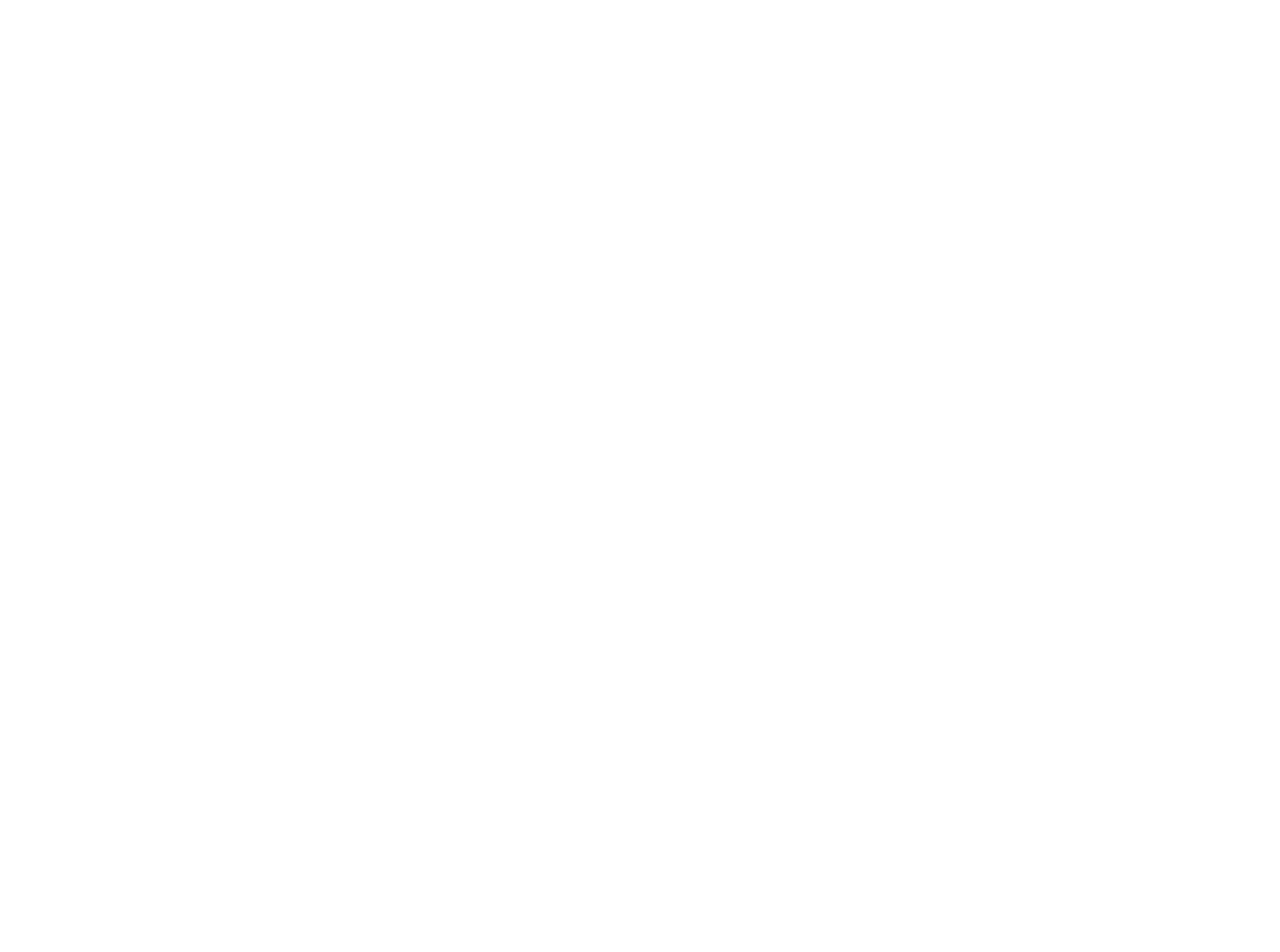
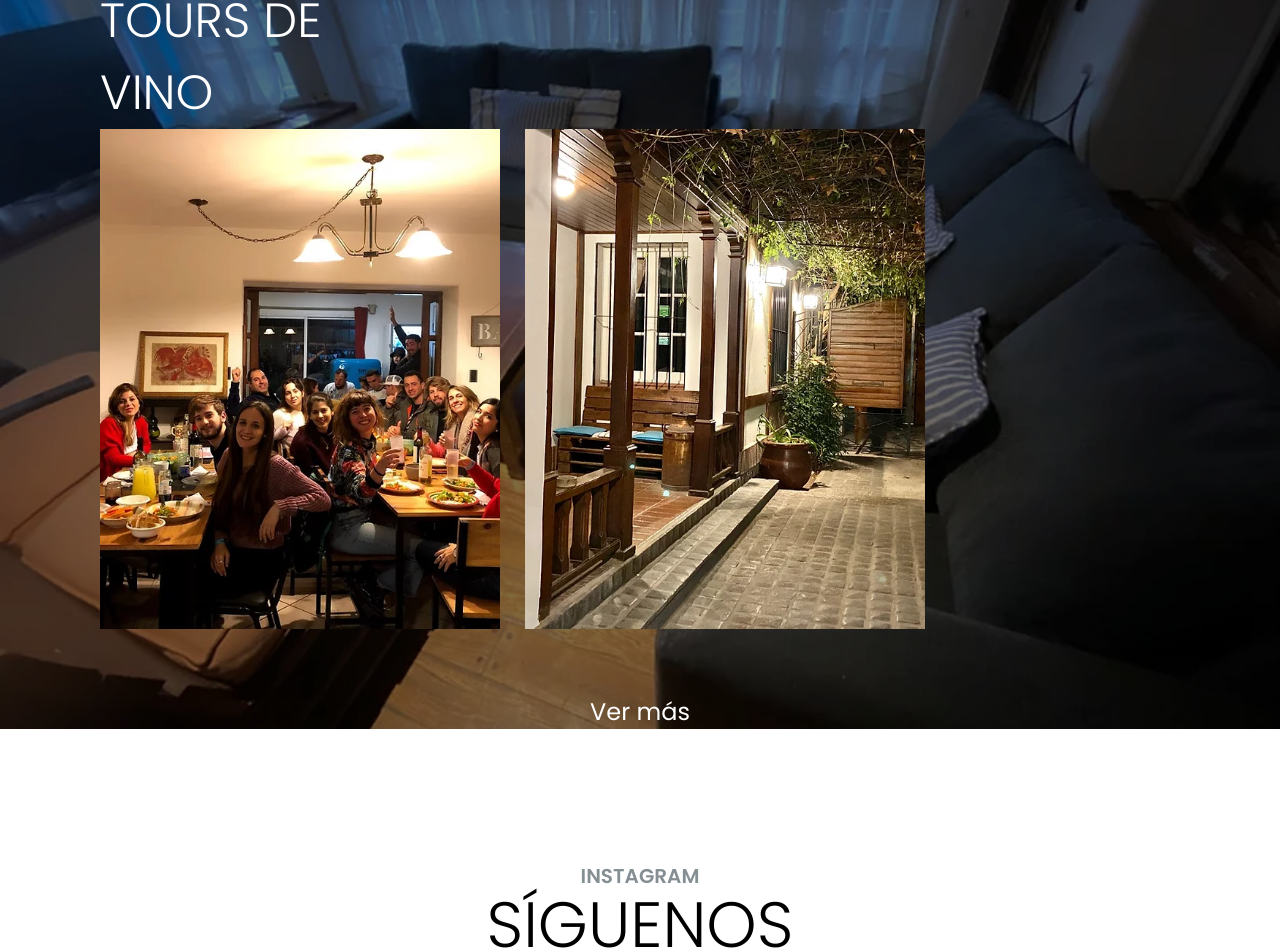
Before and after one commit to gino181099/gorila, a Next.js app: page / in a window 1280 px wide. Shown: the part 7240-8192 px from the top of the page. Before the commit the page ends 6927 px from the top, so only its background shows below. Built offline with nearby package versions, Linux system fonts and the light colour scheme.

Commit message:
actividades e instagram

```diff
--- /dev/null
+++ b/components/activities.js
@@ -0,0 +1,203 @@
+import Image from "next/image";
+import { useState } from "react";
+
+const Activities = () => {
+  const [show, setShow] = useState(false);
+  const showMore = () => {
+    setShow(!show);
+  };
+  return (
+    <section className="activities">
+      <div className="actitivities__title">
+        <h2>
+          <span>NUESTRAS</span>
+          <br />
+          ACTIVIDADES
+        </h2>
+      </div>
+      <div className="activities__container">
+        <div className="block">
+          <Image
+            src="/3.webp"
+            alt="Picture of the author"
+            layout="fill"
+            objectFit="cover"
+            style={{
+              top: "0",
+              left: "0",
+              position: "absolute",
+              height: "100%",
+              width: "100%",
+              opacity: 1,
+              filter: "brightness(0.5)",
+            }}
+          />
+          <div className="title__block">TOURS DE VINO</div>
+          <div className="cards__block">
+            <div className="card">
+              <Image
+                src="/2.webp"
+                alt="Picture of the author"
+                layout="fill"
+                objectFit="cover"
+                style={{
+                  top: "0",
+                  left: "0",
+                  position: "absolute",
+                  height: "100%",
+                  width: "100%",
+                  opacity: 1,
+                }}
+              />
+            </div>
+            <div className="card">
+              <Image
+                src="/1.webp"
+                alt="Picture of the author"
+                layout="fill"
+                objectFit="cover"
+                style={{
+                  top: "0",
+                  left: "0",
+                  position: "absolute",
+                  height: "100%",
+                  width: "100%",
+                  opacity: 1,
+                }}
+              />
+            </div>
+          </div>
+        </div>
+        {!show ? (
+          ""
+        ) : (
+          <div className="block">
+            <Image
+              src="/1.webp"
+              alt="Picture of the author"
+              layout="fill"
+              objectFit="cover"
+              style={{
+                top: "0",
+                left: "0",
+                position: "absolute",
+                height: "100%",
+                width: "100%",
+                opacity: 1,
+                filter: "brightness(0.5)",
+              }}
+            />
+            <div className="cards__block">
+              <div className="card">
+                <Image
+                  src="/3.webp"
+                  alt="Picture of the author"
+                  layout="fill"
+                  objectFit="cover"
+                  style={{
+                    top: "0",
+                    left: "0",
+                    position: "absolute",
+                    height: "100%",
+                    width: "100%",
+                    opacity: 1,
+                  }}
+                />
+              </div>
+              <div className="card">
+                <Image
+                  src="/2.webp"
+                  alt="Picture of the author"
+                  layout="fill"
+                  objectFit="cover"
+                  style={{
+                    top: "0",
+                    left: "0",
+                    position: "absolute",
+                    height: "100%",
+                    width: "100%",
+                    opacity: 1,
+                  }}
+                />
+              </div>
+            </div>
+            <div className="title__block">ACTIVIDADES</div>
+          </div>
+        )}
+
+        <button className="more" onClick={showMore}>
+          Ver {!show ? "más" : "menos"}
+        </button>
+      </div>
+      <style jsx>{`
+        .actitivities__title {
+          padding: 10px 0;
+          text-align: center;
+          color: white;
+          background-color: #151515;
+        }
+        .actitivities__title h2 {
+          font-size: 64px;
+          font-weight: 300;
+          text-align: center;
+          padding-bottom: 50px;
+          line-height: 100%;
+        }
+        .actitivities__title span {
+          font-size: 20px;
+          color: #858f93;
+          font-weight: 600;
+          line-height: 100%;
+          padding-bottom: 10px;
+        }
+        .activities__container {
+          position: relative;
+        }
+        .block {
+          padding: 100px;
+          display: flex;
+          flex-wrap: wrap;
+          align-items: center;
+          background-color: black;
+          color: white;
+          justify-content: space-between;
+          position: relative;
+        }
+        .cards__block {
+          display: flex;
+          gap: 25px;
+          flex-wrap: wrap;
+        }
+        .cards__block .card {
+          width: 400px;
+          max-width: 400px;
+          height: 500px;
+          position: relative;
+          display: flex;
+          flex-wrap: wrap;
+          overflow: hidden;
+        }
+        .title__block {
+          font-size: 48px;
+          max-width: 300px;
+          font-weight: 300;
+          position: relative;
+        }
+        .more {
+          color: white;
+          border: none;
+          outline: none;
+          background: transparent;
+          font-size: 24px;
+          position: absolute;
+          bottom: 0;
+          left: 50%;
+          transform: translateX(-50%);
+          cursor: pointer;
+        }
+      `}</style>
+    </section>
+  );
+};
+
+export default Activities;
--- /dev/null
+++ b/components/instagram.js
@@ -0,0 +1,42 @@
+import React from "react";
+
+const Instagram = () => {
+  return (
+    <section className="instagram">
+      <h2>
+        <span>INSTAGRAM</span>
+        <br />
+        SÍGUENOS
+      </h2>
+      <div className="images__instagram"></div>
+      <style jsx>{`
+        .instagram {
+          padding: 100px 0;
+        }
+        h2 {
+          font-size: 64px;
+          font-weight: 300;
+          text-align: center;
+          line-height: 100%;
+        }
+        span {
+          font-size: 20px;
+          color: #858f93;
+          font-weight: 600;
+          line-height: 100%;
+          padding-bottom: 10px;
+        }
+        .images__instagram {
+          display: flex;
+          width: calc(100vw - 200px);
+          margin: 100px auto 0;
+          background: black;
+          height: 250px;
+          overflow: hidden;
+        }
+      `}</style>
+    </section>
+  );
+};
+
+export default Instagram;
--- a/pages/index.js
+++ b/pages/index.js
@@ -2,7 +2,9 @@
 import Head from "next/head";
 
 import About from "../components/about";
+import Activities from "../components/activities";
 import Heading from "../components/home/heading";
+import Instagram from "../components/instagram";
 import Menu from "../components/menu";
 import Reserve from "../components/reserve";
 import Rooms from "../components/rooms";
@@ -39,6 +41,8 @@
       <Reserve />
       <About />
       <Rooms />
+      <Activities />
+      <Instagram />
     </main>
   );
 }
```
